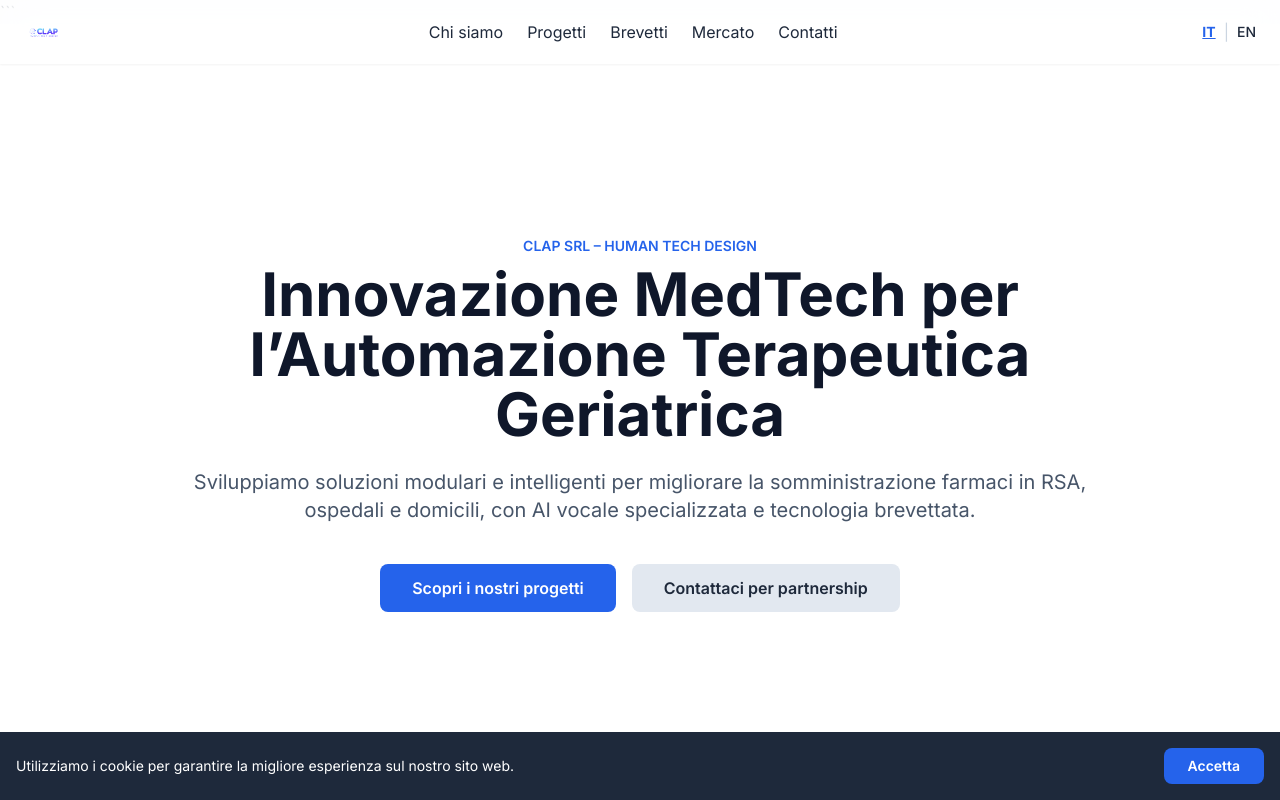
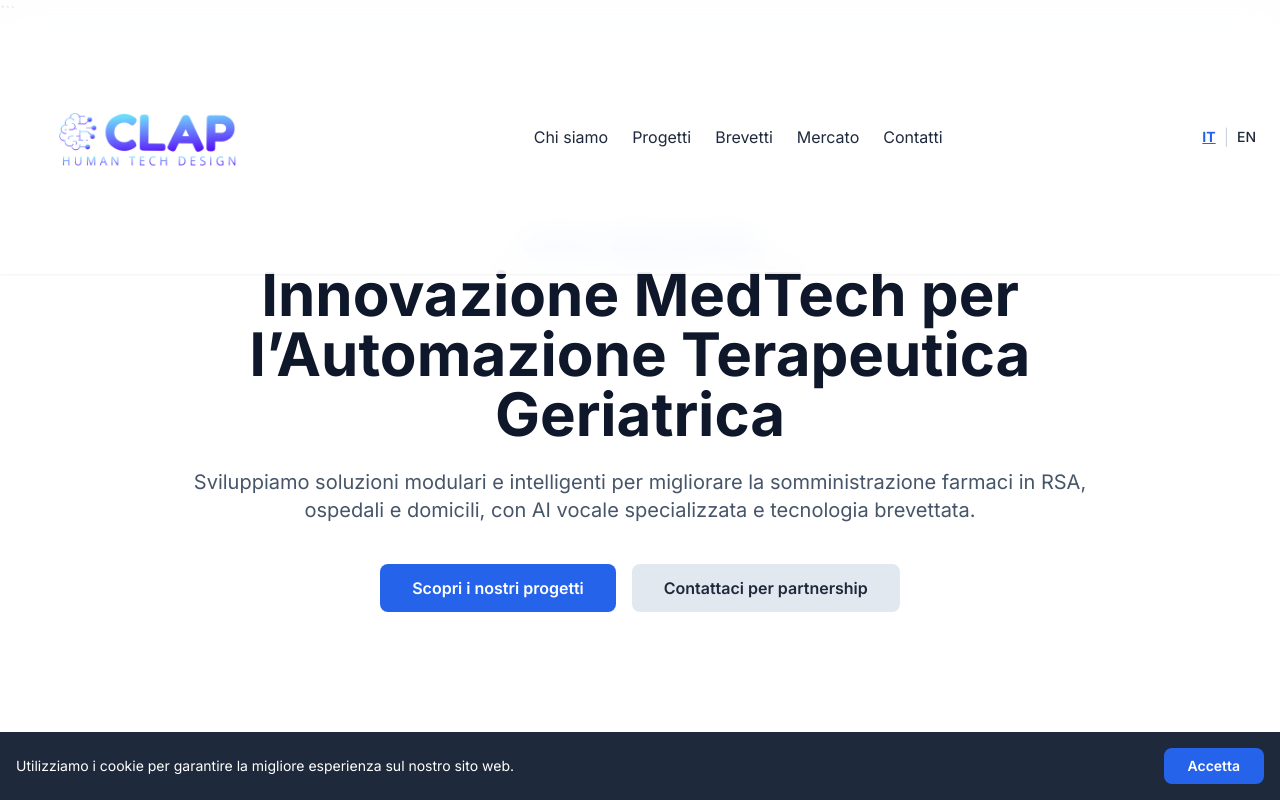
Before and after one commit to Amedeo-Clap/ClapWebSite, a plain HTML site: page index.html in a window 1280 px wide. Shown: the top 800 px of the page. Drawn offline with nearby package versions, Linux system fonts and the light colour scheme.

Commit message:
Update index.html

```diff
--- a/index.html
+++ b/index.html
@@ -17,7 +17,11 @@
     <!-- Visualization & Content Choices: The application now features the official company logo in the header and updated, professional photos in the 'About Us' section, significantly enhancing brand identity and credibility. A placeholder is still used for the one missing photo. The layout remains focused on clear, modular text blocks. The bilingual functionality and cookie banner are retained. Image paths are now relative for GitHub Pages compatibility. -->
     <!-- CONFIRMATION: NO SVG graphics used. NO Mermaid JS used. -->
     <style>
-        body {
+          /* Se hai usato id="logoClap" */
+        #logoClap {
+            width: 250px;
+            height: auto;
+        }    body {
             font-family: 'Inter', sans-serif;
             scroll-behavior: smooth;
         }
@@ -61,7 +65,7 @@
     <header class="bg-white/80 backdrop-blur-lg shadow-sm fixed top-0 left-0 right-0 z-50">
         <div class="container mx-auto px-6 py-3 flex justify-between items-center">
             <a href="#home">
-                <img src="CLAP_logo_noback.png" alt="CLAP Srl Logo" class="h-10 w-auto">
+                <img src="CLAP_logo_noback.png" alt="CLAP Srl Logo" id="logoClap">
             </a>
             <nav class="hidden md:flex items-center space-x-6">
                 <a href="#about" class="nav-link" data-lang-key="navAbout">Chi siamo</a>
```
